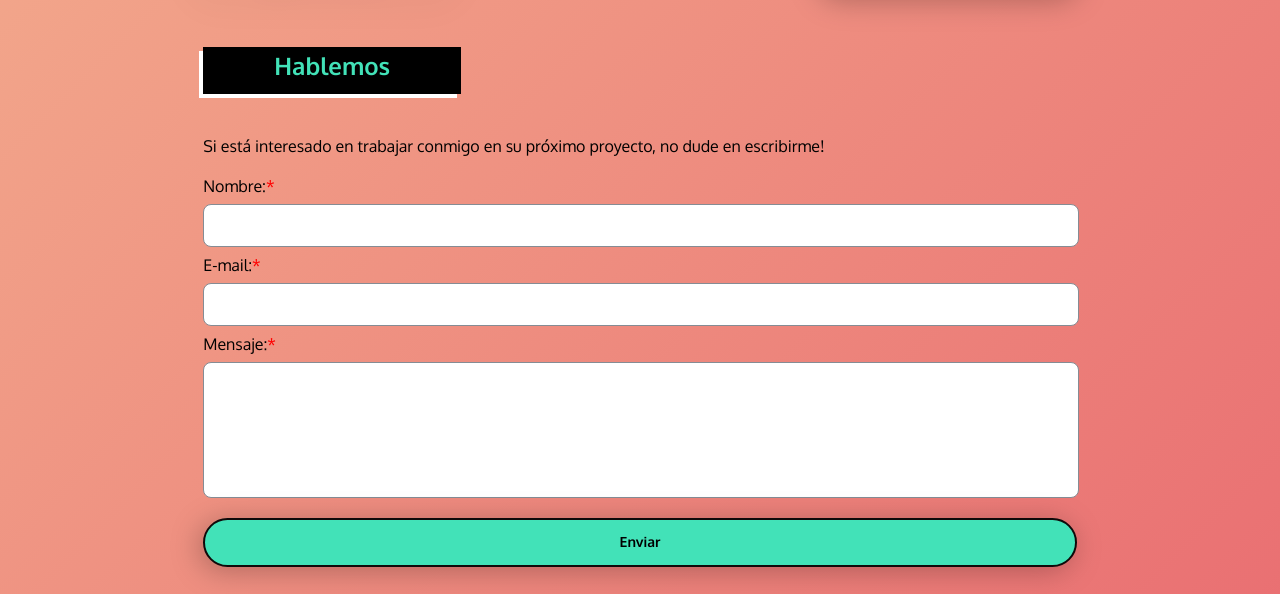
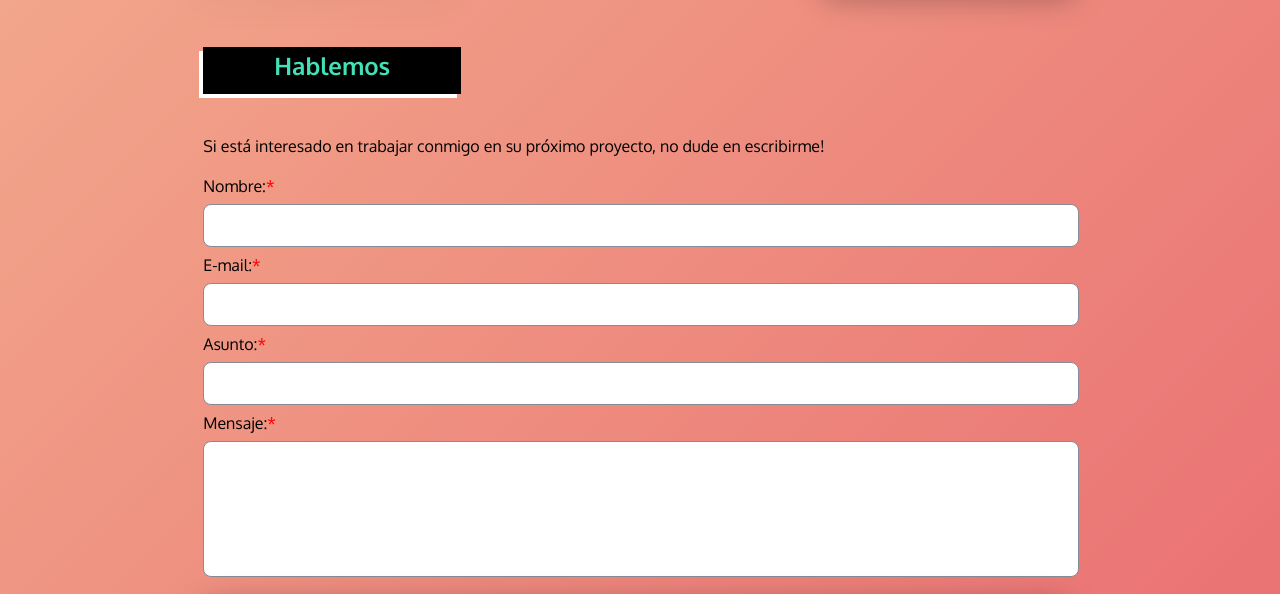
Before and after one commit to dchiapa/portafolio, a plain HTML site: page index.html in a window 1280 px wide. Shown: the part 1787-2381 px from the top of the page. Drawn offline with Linux system fonts and the light colour scheme.

Commit message:
contacto: agregar loader y campo de asunto

```diff
--- a/index.html
+++ b/index.html
@@ -97,11 +97,14 @@
           Si está interesado en trabajar conmigo en su próximo proyecto, no dude en
           escribirme!
         </p>
+        <div class="loader oculto"></div>
         <form>
           <label for="formName">Nombre:<span>*</span></label>
           <input id="formName" type="text" />
           <label for="formMail">E-mail:<span>*</span></label>
           <input id="formMail" type="email" />
+          <label for="formSubject">Asunto:<span>*</span></label>
+          <input id="formSubject" type="text" />
           <label for="formMessage">Mensaje:<span>*</span></label>
           <textarea name="formMessage" id="formMessage" cols="30" rows="10"></textarea>
           <button class="button primary">Enviar</button>
```
